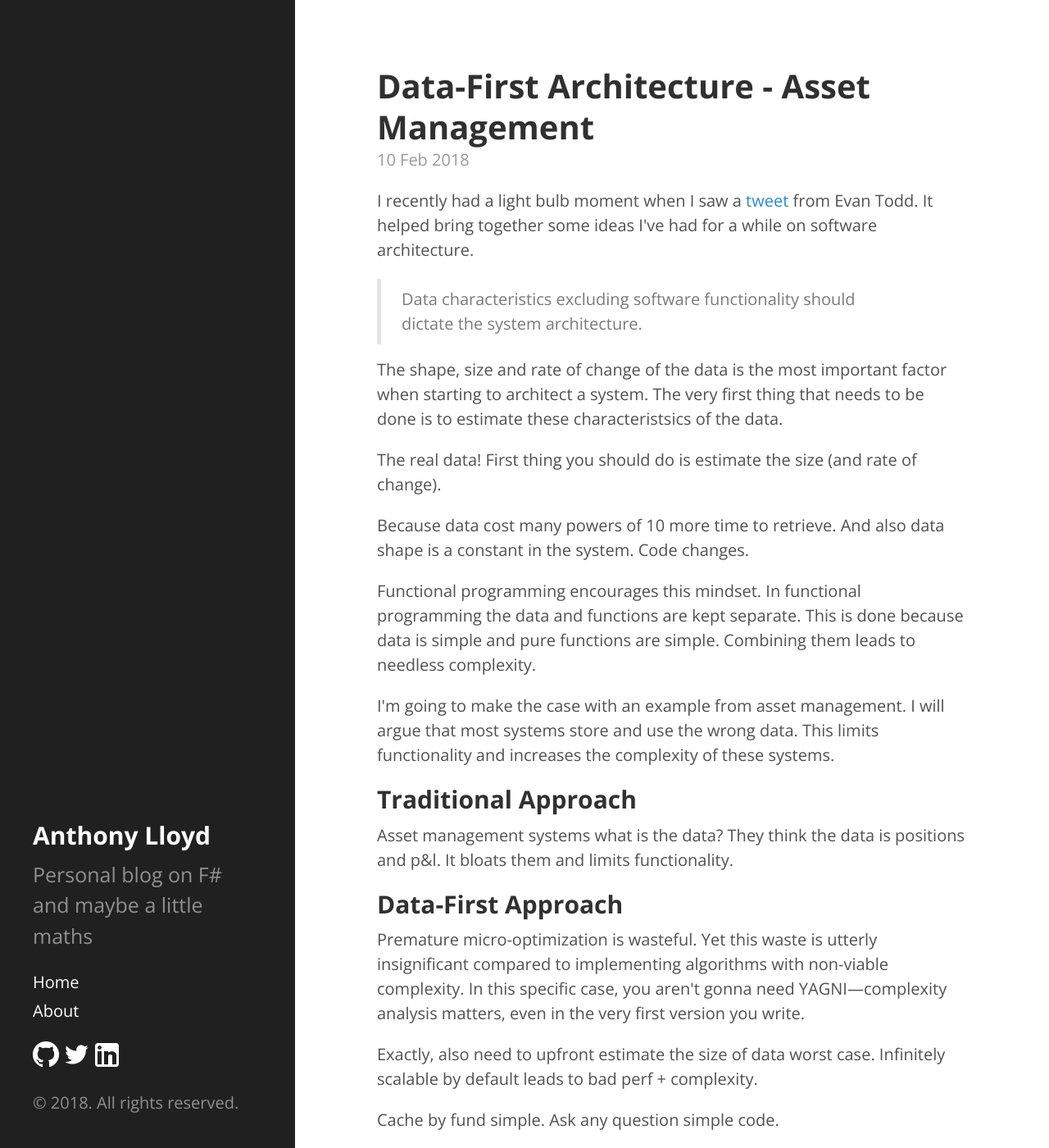
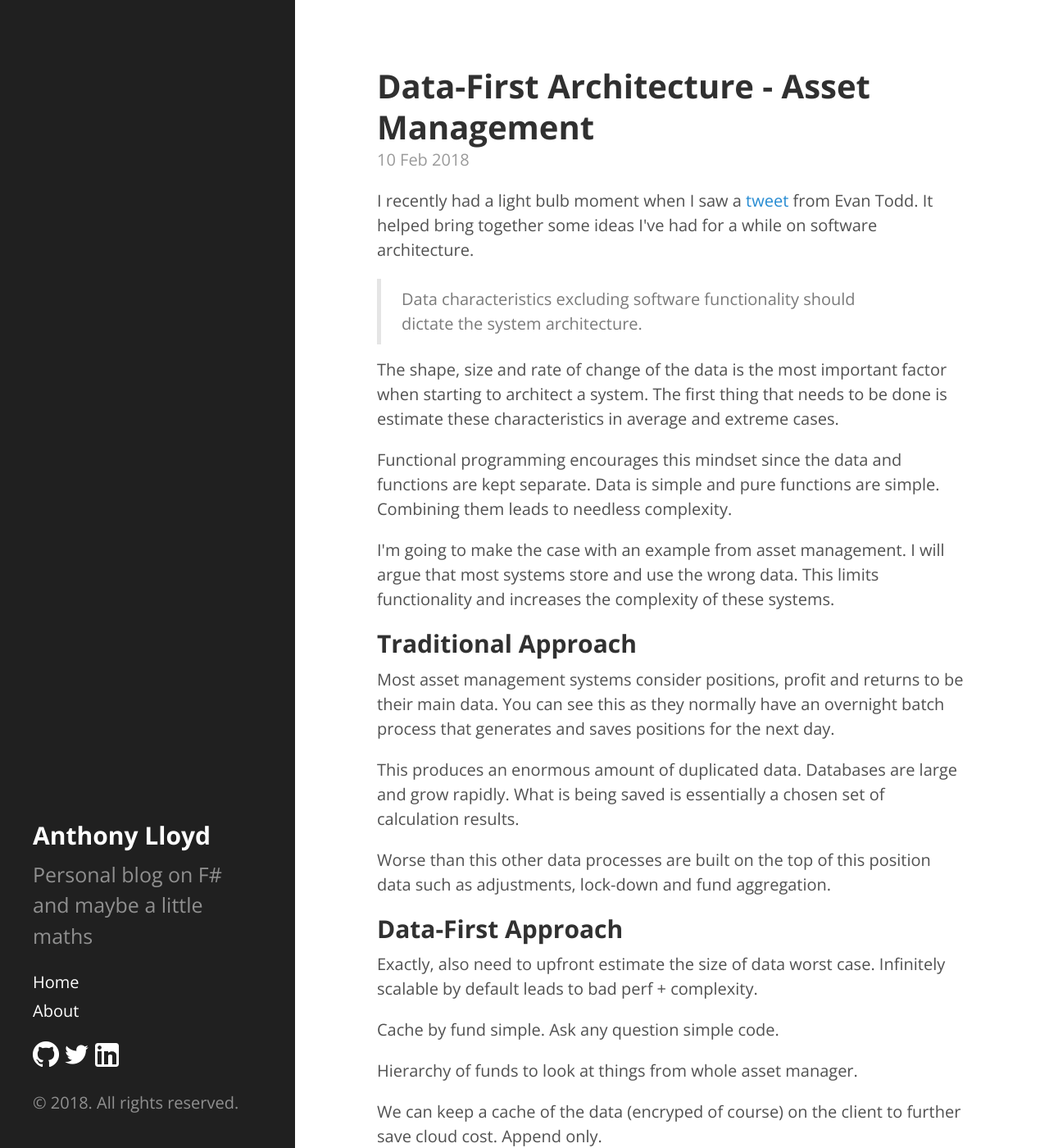
Before and after one commit to AnthonyLloyd/AnthonyLloyd.github.io, a Jekyll site: the page built from _posts/2018-02-10-architecture-data-first.html, in a window 1280 px wide and 1400 px high. Shown: the whole window at 82% size. Built offline with Jekyll 4.4.1, drawn with Linux system fonts in a browser that asks for light colours; some web fonts are replaced; comment, search, counter and statistics services are not loaded; some of the changed text lies outside the part shown.

Commit message:
traditional approach

```diff
--- a/_posts/2017-08-15-dotnetcore-performance.html
+++ b/_posts/2017-08-15-dotnetcore-performance.html
@@ -9,7 +9,8 @@ keywords: C#, F#, dotnetcore, java, performance, benchmarks
 <p>When I first saw the <a href="http://benchmarksgame.alioth.debian.org/u64q/csharp.html">C# .Net Core vs Java</a> benchmarks the score was .Net Core 2.0 <strong>4</strong> - Java <strong>6</strong>.
 This surprised me as I was under the impression .Net Core 2.0 performance would be very good.</p>
 <p>I have concentrated on the 6 programs where Java was the fastest and not looked at the other 4 (binary-trees, spectral-norm, fasta, pidigits).</p>
-<p>Below are some notes on each of these programs and some conclusions.</p>
+<p>Below are some notes on each of these programs and some conclusions.
+A follow up <a href="{% post_url 2017-12-30-dotnetcore-performance-part2 %}">post</a> give the latest results and covers F# also.</p>
 <h3>reverse-complement</h3>
 <p>Old Result: C# 1.39s - Java 1.10s</p>
 <p>Changes made: Reversing in place and more efficient parallel processing.</p>
--- a/_posts/2018-02-10-architecture-data-first.html
+++ b/_posts/2018-02-10-architecture-data-first.html
@@ -12,23 +12,20 @@ It helped bring together some ideas I've had for a while on software architectur
 <p>Data characteristics excluding software functionality should dictate the system architecture.</p>
 </blockquote>
 <p>The shape, size and rate of change of the data is the most important factor when starting to architect a system.
-The very first thing that needs to be done is to estimate these characteristsics of the data.</p>
-<p>The real data!
-First thing you should do is estimate the size (and rate of change).</p>
-<p>Because data cost many powers of 10 more time to retrieve. And also data shape is a constant in the system. Code changes.</p>
-<p>Functional programming encourages this mindset.
-In functional programming the data and functions are kept separate.
-This is done because data is simple and pure functions are simple.
-Combining them leads to needless complexity.</p>
+The first thing that needs to be done is estimate these characteristics in average and extreme cases.</p>
+<p>Functional programming encourages this mindset since the data and functions are kept separate.
+Data is simple and pure functions are simple. Combining them leads to needless complexity.</p>
 <p>I'm going to make the case with an example from asset management.
 I will argue that most systems store and use the wrong data.
 This limits functionality and increases the complexity of these systems.</p>
 <h2>Traditional Approach</h2>
-<p>Asset management systems what is the data?
-They think the data is positions and p&amp;l. It bloats them and limits functionality.</p>
+<p>Most asset management systems consider positions, profit and returns to be their main data.
+You can see this as they normally have an overnight batch process that generates and saves positions for the next day.</p>
+<p>This produces an enormous amount of duplicated data.
+Databases are large and grow rapidly.
+What is being saved is essentially a chosen set of calculation results.</p>
+<p>Worse than this other data processes are built on the top of this position data such as adjustments, lock-down and fund aggregation.</p>
 <h2>Data-First Approach</h2>
-<p>Premature micro-optimization is wasteful. Yet this waste is utterly insignificant compared to implementing algorithms with non-viable complexity.
-In this specific case, you aren't gonna need YAGNI—complexity analysis matters, even in the very first version you write.</p>
 <p>Exactly, also need to upfront estimate the size of data worst case. Infinitely scalable by default leads to bad perf + complexity.</p>
 <p>Cache by fund simple. Ask any question simple code.</p>
 <p>Hierarchy of funds to look at things from whole asset manager.</p>
@@ -39,6 +36,15 @@ In this specific case, you aren't gonna need YAGNI—complexity analysis matters
 <p>Most articles titled architecture jump straight in to some feature of the codebase.</p>
 <p>So we can build a system that is simpler, more flexible, faster and cheaper because we first fully understood the data.</p>
 <h2>Todo</h2>
+<p>Premature micro-optimization is wasteful. Yet this waste is utterly insignificant compared to implementing algorithms with non-viable complexity.
+In this specific case, you aren't gonna need YAGNI—complexity analysis matters, even in the very first version you write.</p>
+<p>Because data cost many powers of 10 more time to retrieve. And also data shape is a constant in the system. Code changes.</p>
+<p>We are not google, our extreme cases will be easier to estimate.</p>
 <p>To wrap up: think about the actual problem and the data it needs. Then write functions to manage that data. Don't think about classes and interfaces and closures and reflection and RAII and exceptions and polymorphism and who knows what else.</p>
 <p>Can't find any description of this apart from the gaming industry.
 This philosophy is called data-oriented design, by the way. For those interested, here are some videos!</p>
+<h2>References</h2>
+<p><a href="http://etodd.io/2015/09/28/one-weird-trick-better-code/">The One Weird Trick: data first, not code first - Even Todd</a>
+<a href="https://news.ycombinator.com/item?id=10291688">Data first, not code first - Hacker News</a>
+<a href="https://martinfowler.com/articles/lmax.html#QueuesAndTheirLackOfMechanicalSympathy">Queues and their lack of mechanical sympathy - Martin Fowler</a>
+<a href="http://gamedevs.org/uploads/practical-examples-in-data-oriented-design.pdf">Practical Examples in Data Oriented Design - Niklas Frykholm</a></p>
```
Also changed, not shown: 2 other files.
